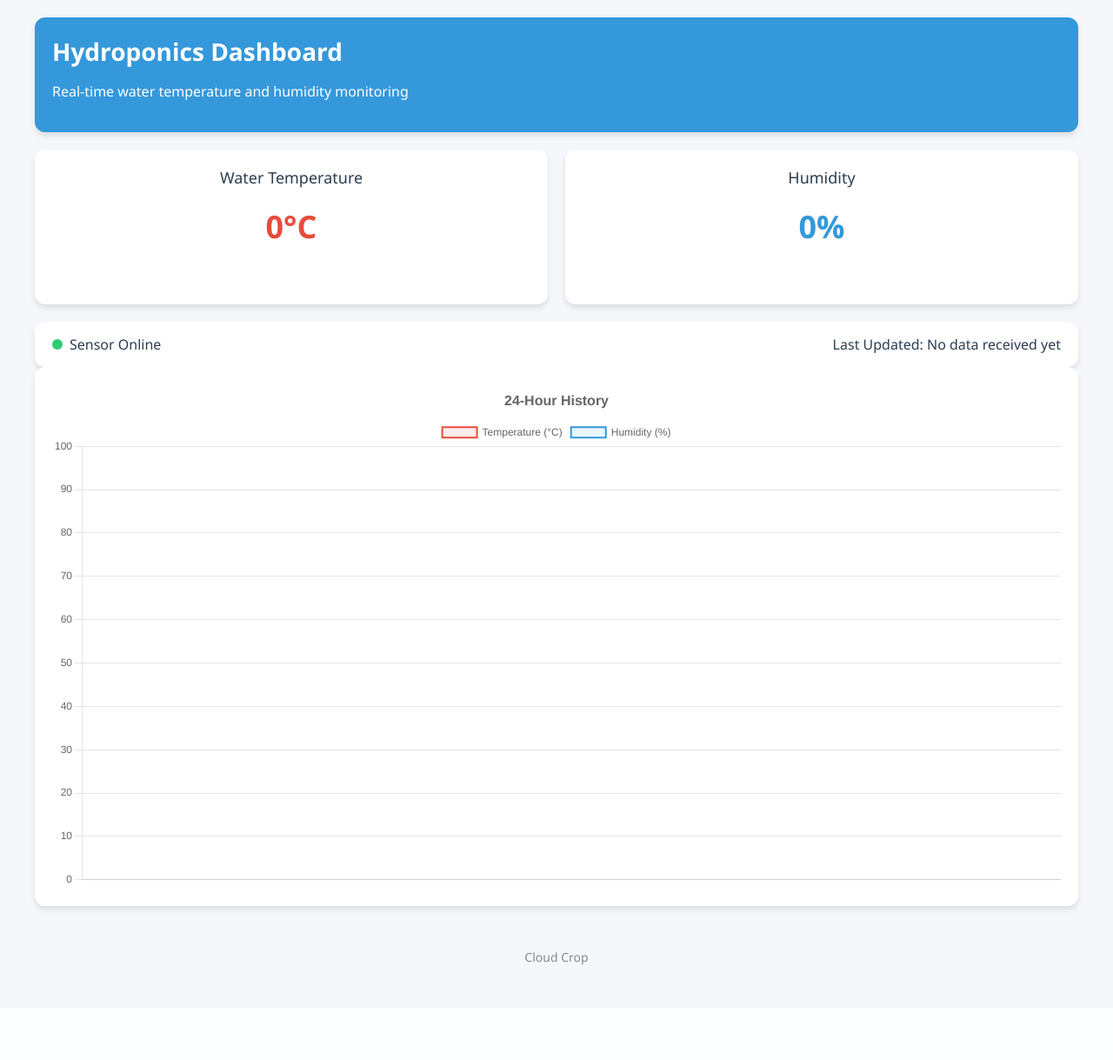
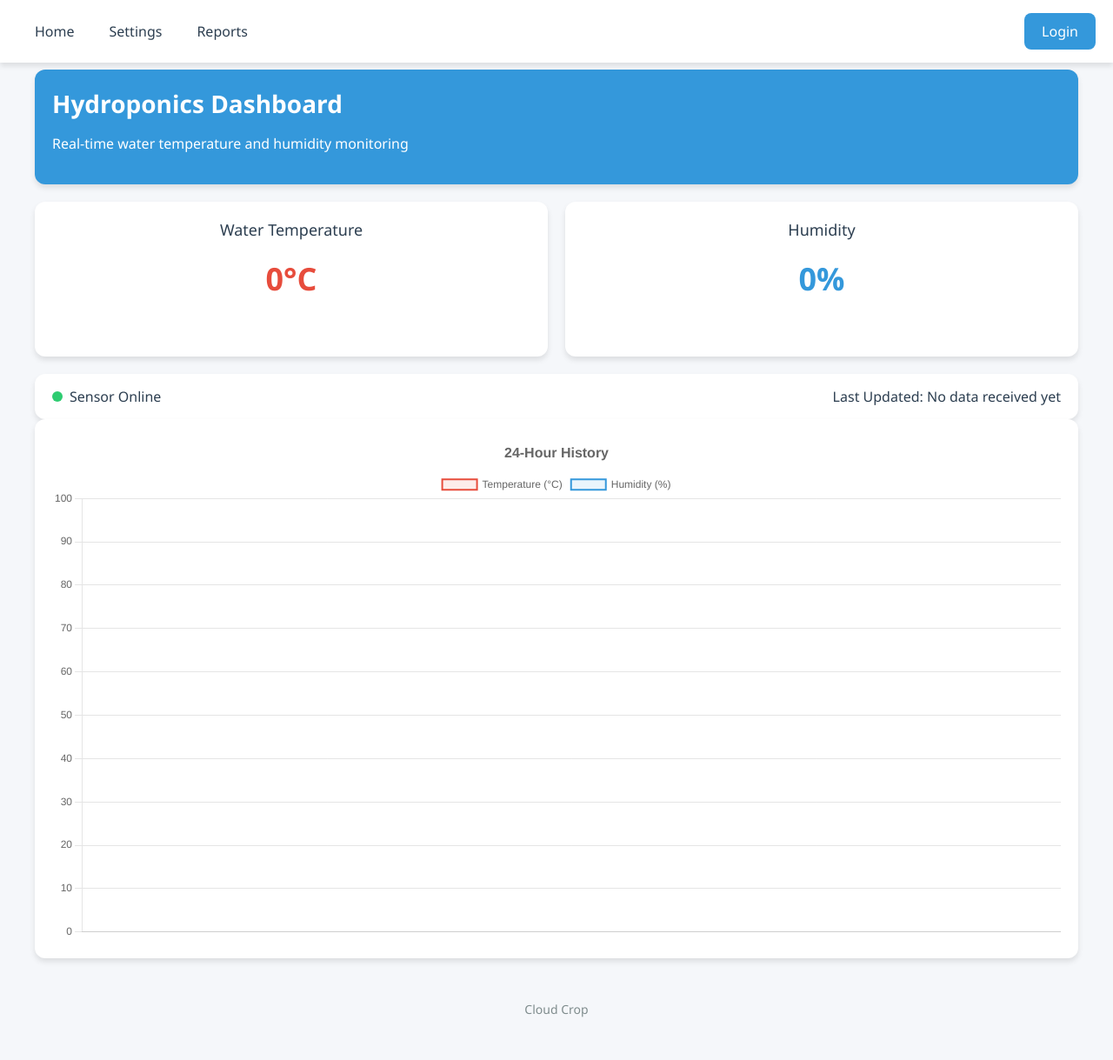
Before and after one commit to shreyash-patukale/cloud-crop, a Flask app: page / in a window 1280 px wide. Shown: the whole page at 87% size. Before the commit the page ends 1110 px from the top, so only its background shows below. Run offline with Flask 3, Linux system fonts and the light colour scheme; data that the repository does not hold is empty.

Commit message:
Update index.html

```diff
--- a/templates/index.html
+++ b/templates/index.html
@@ -25,10 +25,63 @@
             color: var(--text-color);
         }
 
+        nav {
+            background-color: var(--card-color);
+            padding: 15px 20px;
+            box-shadow: var(--shadow);
+            position: fixed;
+            top: 0;
+            left: 0;
+            right: 0;
+            z-index: 1000;
+            display: flex;
+            justify-content: space-between;
+            align-items: center;
+        }
+
+        .nav-left {
+            display: flex;
+            align-items: center;
+        }
+
+        .nav-right {
+            display: flex;
+            align-items: center;
+        }
+
+        .nav-button {
+            color: var(--text-color);
+            text-decoration: none;
+            padding: 10px 15px;
+            margin: 0 5px;
+            border-radius: 8px;
+            transition: background-color 0.3s, color 0.3s;
+            font-weight: 500;
+        }
+
+        .nav-button:hover {
+            background-color: var(--primary-color);
+            color: white;
+        }
+
+        .login-button {
+            background-color: var(--primary-color);
+            color: white;
+            padding: 10px 20px;
+            border-radius: 8px;
+            text-decoration: none;
+            font-weight: 500;
+            transition: background-color 0.3s;
+        }
+
+        .login-button:hover {
+            background-color: #2980b9;
+        }
+
         .container {
             max-width: 1200px;
             margin: 0 auto;
-            padding: 20px;
+            padding: 80px 20px 20px; /* Adjusted for topbar height */
         }
 
         header {
@@ -125,10 +178,38 @@
             .dashboard {
                 grid-template-columns: 1fr;
             }
+
+            nav {
+                flex-direction: column;
+                padding: 10px;
+            }
+
+            .nav-left, .nav-right {
+                margin: 5px 0;
+            }
+
+            .nav-button, .login-button {
+                margin: 5px;
+                padding: 8px 12px;
+            }
+
+            .container {
+                padding-top: 120px; /* Adjusted for stacked nav */
+            }
         }
     </style>
 </head>
 <body>
+    <nav>
+        <div class="nav-left">
+            <a href="/" class="nav-button">Home</a>
+            <a href="#" class="nav-button">Settings</a>
+            <a href="#" class="nav-button">Reports</a>
+        </div>
+        <div class="nav-right">
+            <a href="/login" class="login-button">Login</a>
+        </div>
+    </nav>
     <div class="container">
         <header>
             <h1>Hydroponics Dashboard</h1>
```
